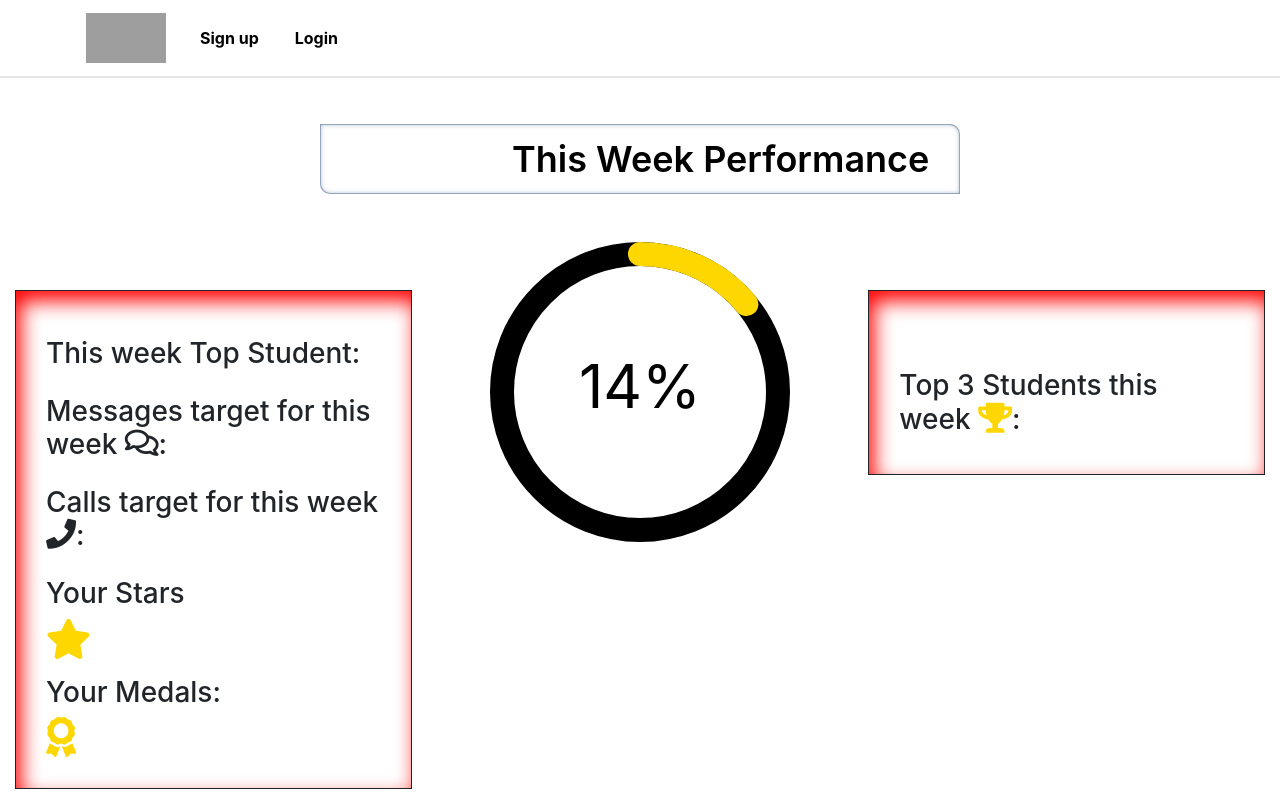
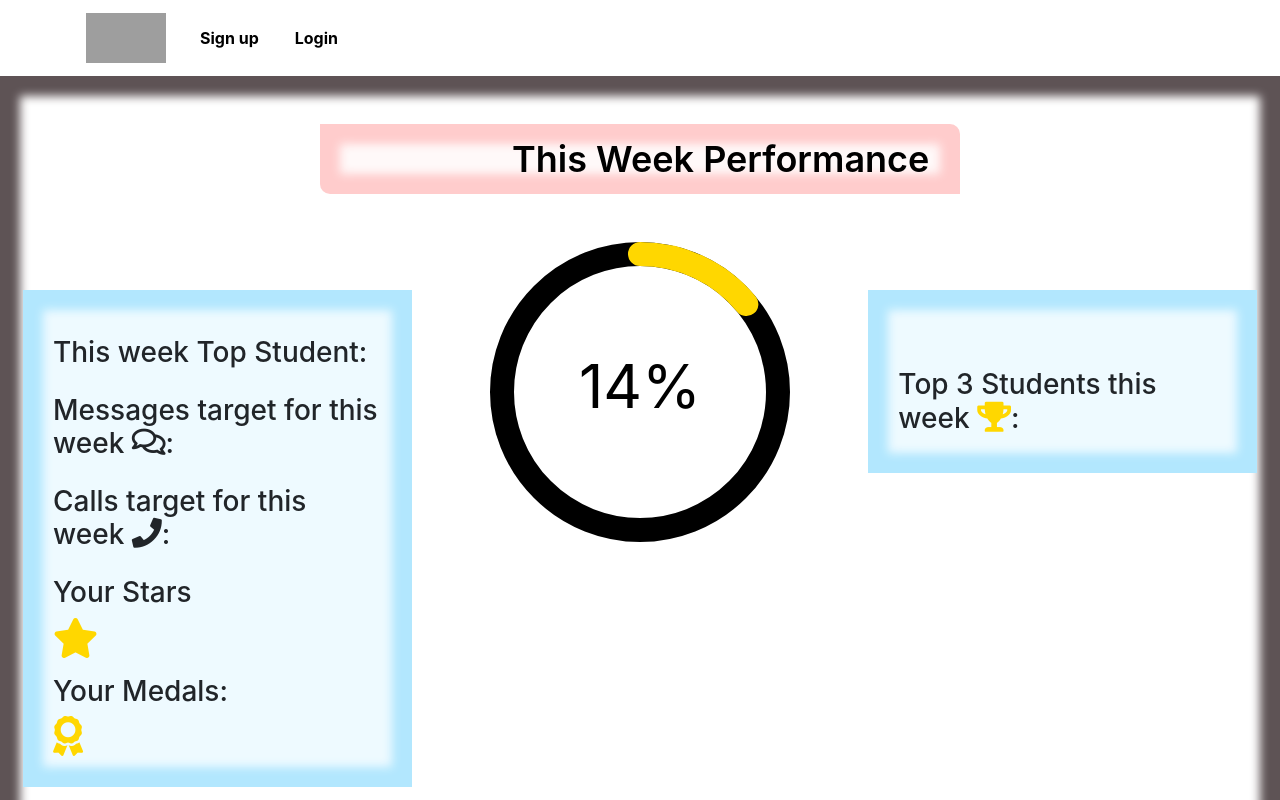
Before and after one commit to aldeez988/slack-dashboard, a React (Create React App) app: page /sudentpage in a window 1280 px wide. Shown: the top 800 px of the page. Built offline with nearby package versions, Linux system fonts and the light colour scheme; grey boxes are pictures that could not be loaded.

Commit message:
coloring student page

```diff
--- a/src/App.css
+++ b/src/App.css
@@ -68,7 +68,17 @@
 
 /* StudentLabel */
 .example2 {
-  border: 1px solid;
+  /* border: 1px solid #D13830; */
   padding: 30px;
-  box-shadow: 5px 10px 20px red inset;
+  box-shadow: inset 0px 0px 10px 20px #b2e7fe;
+  background-color: #eefaff;
 }
+
+.main-container {
+  box-shadow: inset 0px 0px 10px 20px #5e5355;
+  background-color: #ffffff;
+}
+.this-week-contanier {
+  box-shadow: inset 0px 0px 10px 20px #ffcccc;
+  background-color: #fff9f9;
+}
--- a/src/Components/StudentLabel.js
+++ b/src/Components/StudentLabel.js
@@ -3,7 +3,7 @@ import logo_CYF_square from "../Components/Nav/logo-CYF-square.png";
 class StudentLabel extends Component {
   render() {
     return (
-      <div className="mt-5 example2">
+      <div className="mt-5 example2 ml-2">
         <div className="d-flex flex-column justify-content-center">
           <h3 className=" mt-3">This week Top Student:</h3>
           <h3 className=" mt-3">
--- a/src/Components/StudentPage.js
+++ b/src/Components/StudentPage.js
@@ -8,9 +8,9 @@ import { ResponsiveContainer } from "recharts";
 class StudentPage extends Component {
   render() {
     return (
-      <div className="d-flex flex-column align-items-around justify-content-center">
+      <div className="main-container d-flex flex-column align-items-around justify-content-center">
         <div className="d-flex justify-content-center">
-          <h1 style={{ width: "50%" }} className="mt-5 mb-5">
+          <h1 style={{ width: "50%" }} className="this-week-contanier mt-5 mb-5">
             This Week Performance
           </h1>
         </div>
--- a/src/Components/TopStudents.js
+++ b/src/Components/TopStudents.js
@@ -3,7 +3,7 @@ import React, { Component } from "react";
 class TopStudents extends Component {
   render() {
     return (
-      <div className="example2">
+      <div className="example2 mr-2">
         <h3 className="mt-5">
           Top 3 Students this week{" "}
           <i class="fa fa-trophy" style={{ fontSize: "30px", color: "gold" }} />
--- a/src/index.js
+++ b/src/index.js
@@ -2,7 +2,7 @@ import React from "react";
 import ReactDOM from "react-dom";
 import "./index.css";
 import App from "./App";
-import StudentPage from "./Components/StudentPage";
+import ProgressPage from "./Components/ProgressPage";
 import * as serviceWorker from "./serviceWorker";
 
 ReactDOM.render(<App />, document.getElementById("root"));
```
